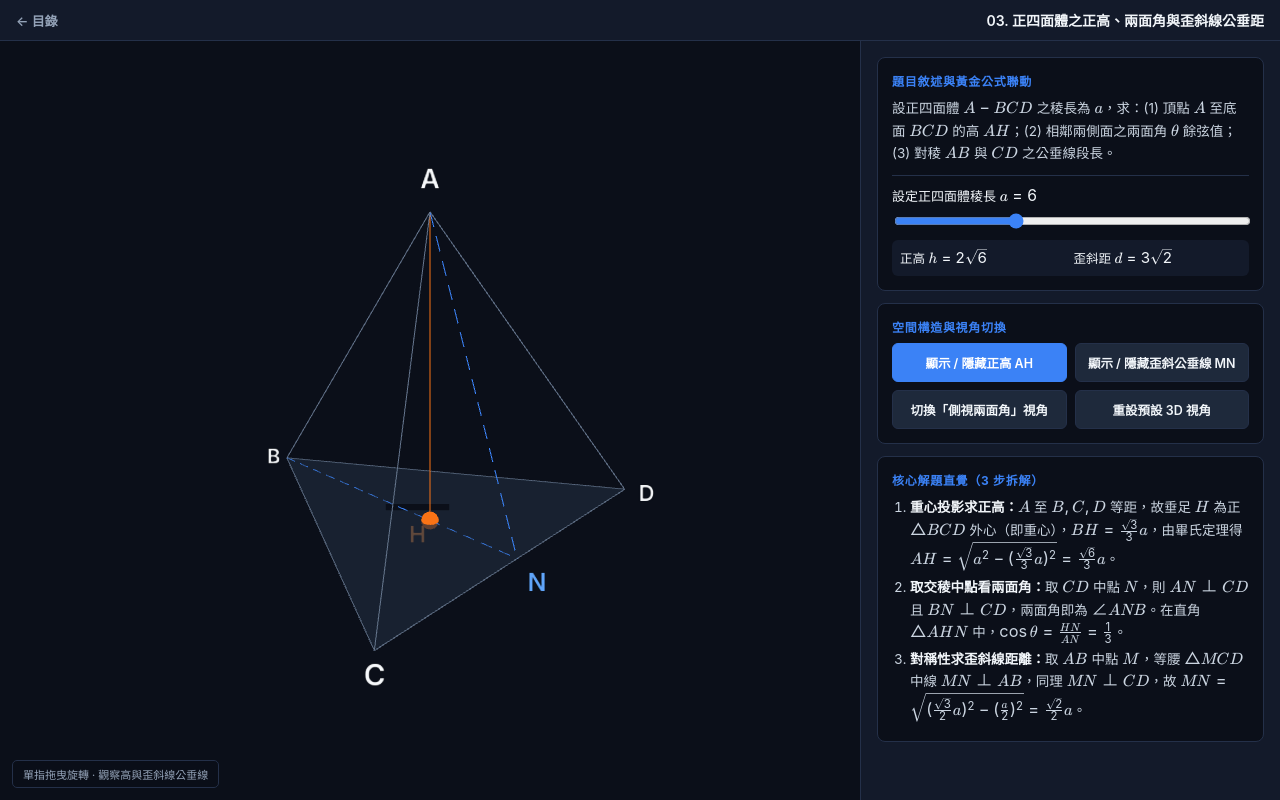
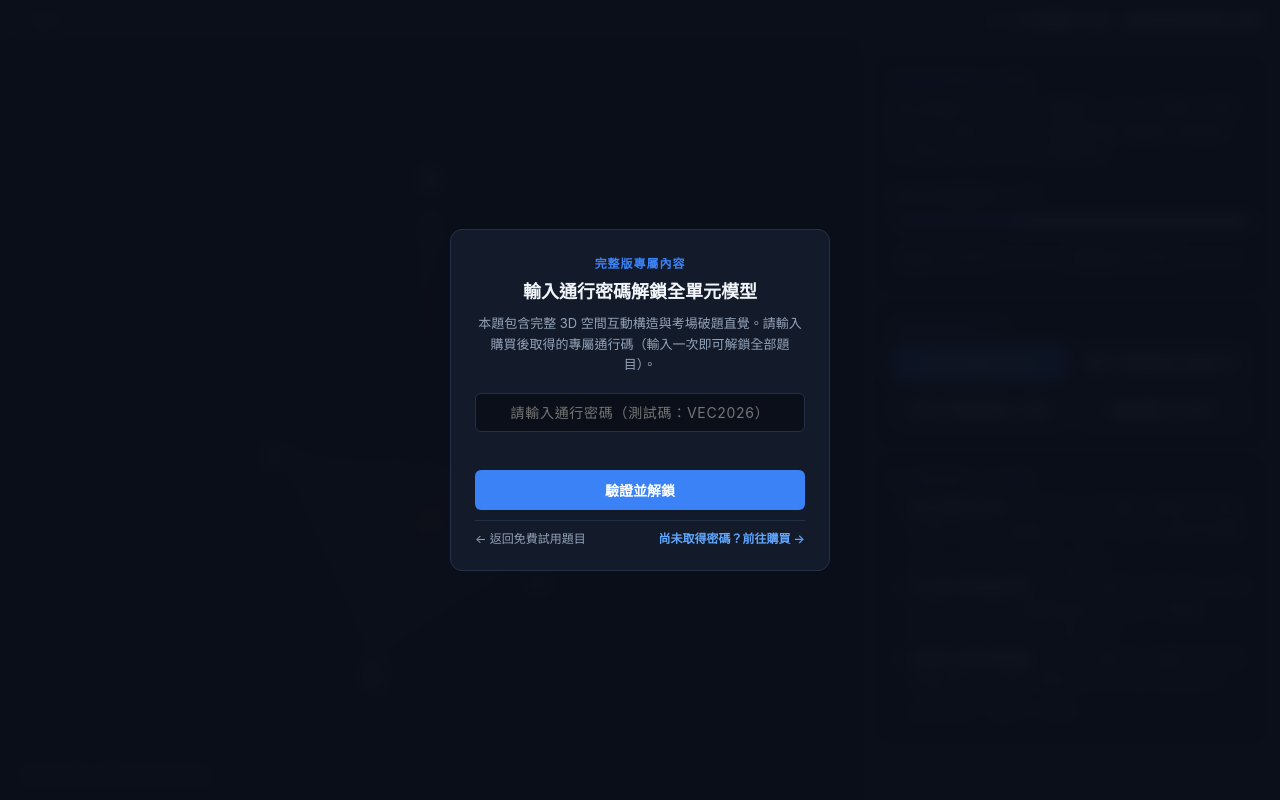
Before and after one commit to cooldragon-JJC8633/math-3d, a plain HTML site: page templates/tetrahedron.html in a window 1280 px wide. Drawn offline with nearby package versions, Linux system fonts and the light colour scheme; animation ran at ten frames a second.

Commit message:
Update tetrahedron.html

```diff
--- a/templates/tetrahedron.html
+++ b/templates/tetrahedron.html
@@ -116,6 +116,7 @@
 
   fetch('../data/space-vector.json?v=' + Date.now()).then(r => r.json()).then(data => {
     const prob = data.problems.find(p => p.id === probId) || data.problems[2];
+    if (typeof enforcePageLock === "function") enforcePageLock(prob.locked);
     document.getElementById('header-title').textContent = `${prob.num || '03'}. ${prob.title}`;
     document.getElementById('q-text').innerHTML = prob.questionLatex;
     const initA = (prob.params && prob.params.edge) ? prob.params.edge : 6;
```
